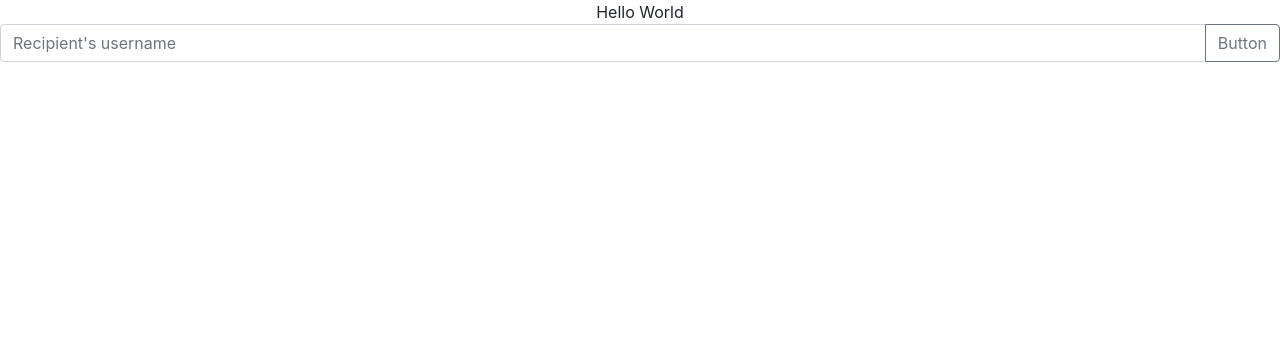
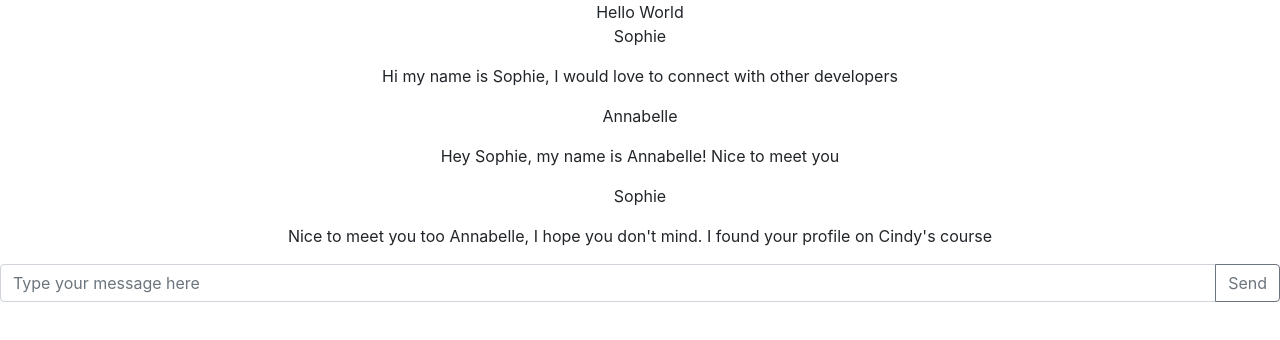
Before and after one commit to gabicortes/prospHer, a React (Create React App) app: page / in a window 1280 px wide. Shown: the top 340 px of the page. Built offline with nearby package versions, Linux system fonts and the light colour scheme.

Commit message:
Added plain chat messages with dummy data

```diff
--- a/src/Chat/Chat.js
+++ b/src/Chat/Chat.js
@@ -2,14 +2,18 @@ import React from "react";
 import InputGroup from "react-bootstrap/InputGroup"
 import FormControl from "react-bootstrap/FormControl"
 import Button from "react-bootstrap/Button"
+import DummyMessageList from "./DummyMessageList.tsx"
 
 export function Chat (){
     return (
         <div>
+        <DummyMessageList senderId="Sophie" messageText="Hi my name is Sophie, I would love to connect with other developers" />
+        <DummyMessageList senderId="Annabelle" messageText="Hey Sophie, my name is Annabelle! Nice to meet you" />
+        <DummyMessageList senderId="Sophie" messageText="Nice to meet you too Annabelle, I hope you don't mind. I found your profile on Cindy's course" />
         <InputGroup className="mb-3">
-        <FormControl placeholder="Recipient's username" aria-label="Recipient's username" aria-describedby="basic-addon2"/>
+        <FormControl placeholder="Type your message here" aria-label="Recipient's username" aria-describedby="basic-addon2"/>
             <InputGroup.Append>
-                <Button variant="outline-secondary">Button</Button>
+                <Button variant="outline-secondary">Send</Button>
             </InputGroup.Append>
         </InputGroup>
         </div>
--- /dev/null
+++ b/src/Chat/DummyMessageList.tsx
@@ -0,0 +1,21 @@
+import React from "react"
+
+interface DummyMessageListProps {
+    senderId: string;
+    messageText: string;
+}
+
+const DummyMessageList: React.FC<DummyMessageListProps> = ({
+    senderId,
+    messageText,
+}) => {
+    return (
+        <div>
+            <p>{senderId}</p>
+            <p>{messageText}</p>
+        </div>
+    );
+};
+
+
+export default DummyMessageList;
```
